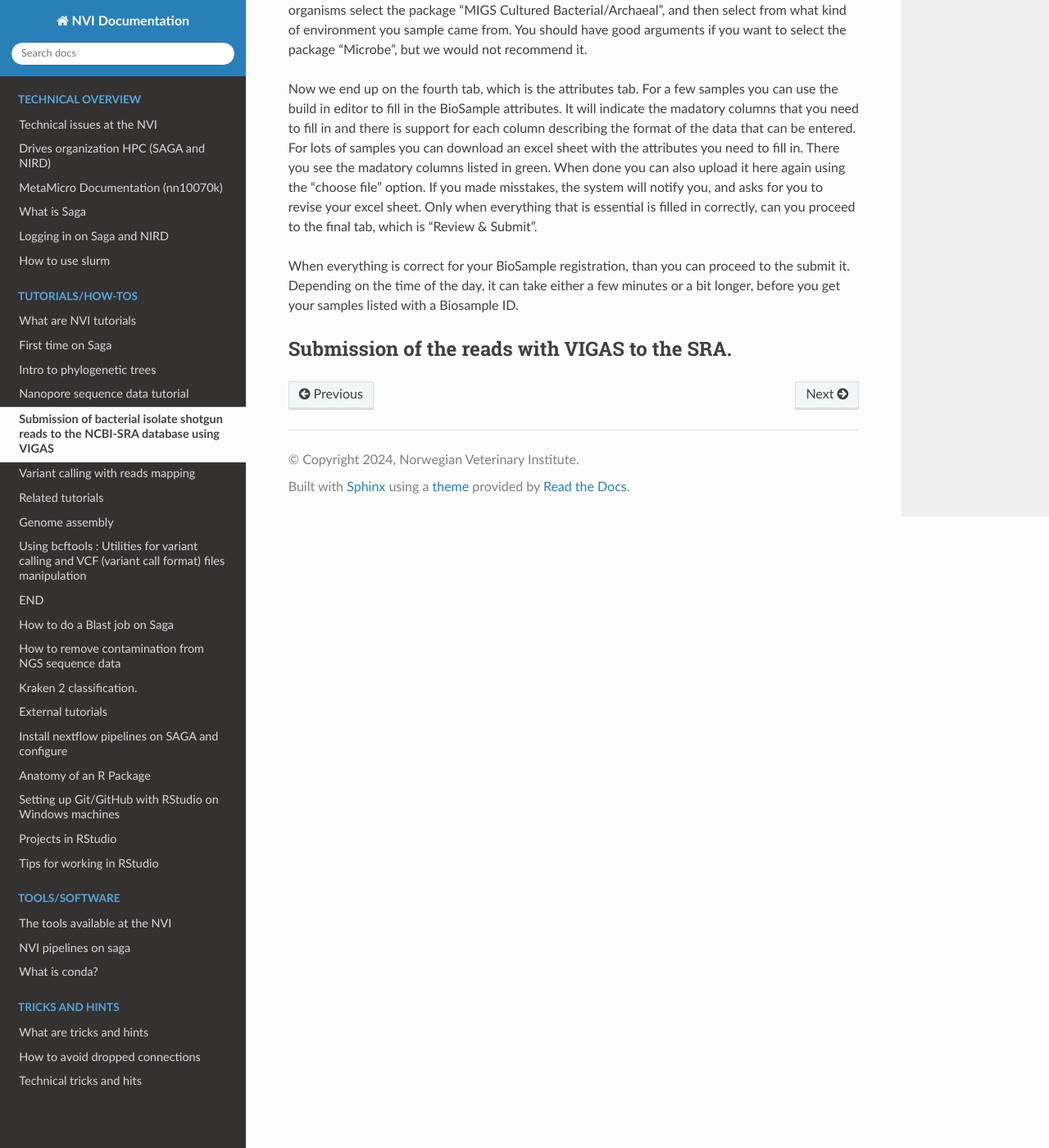
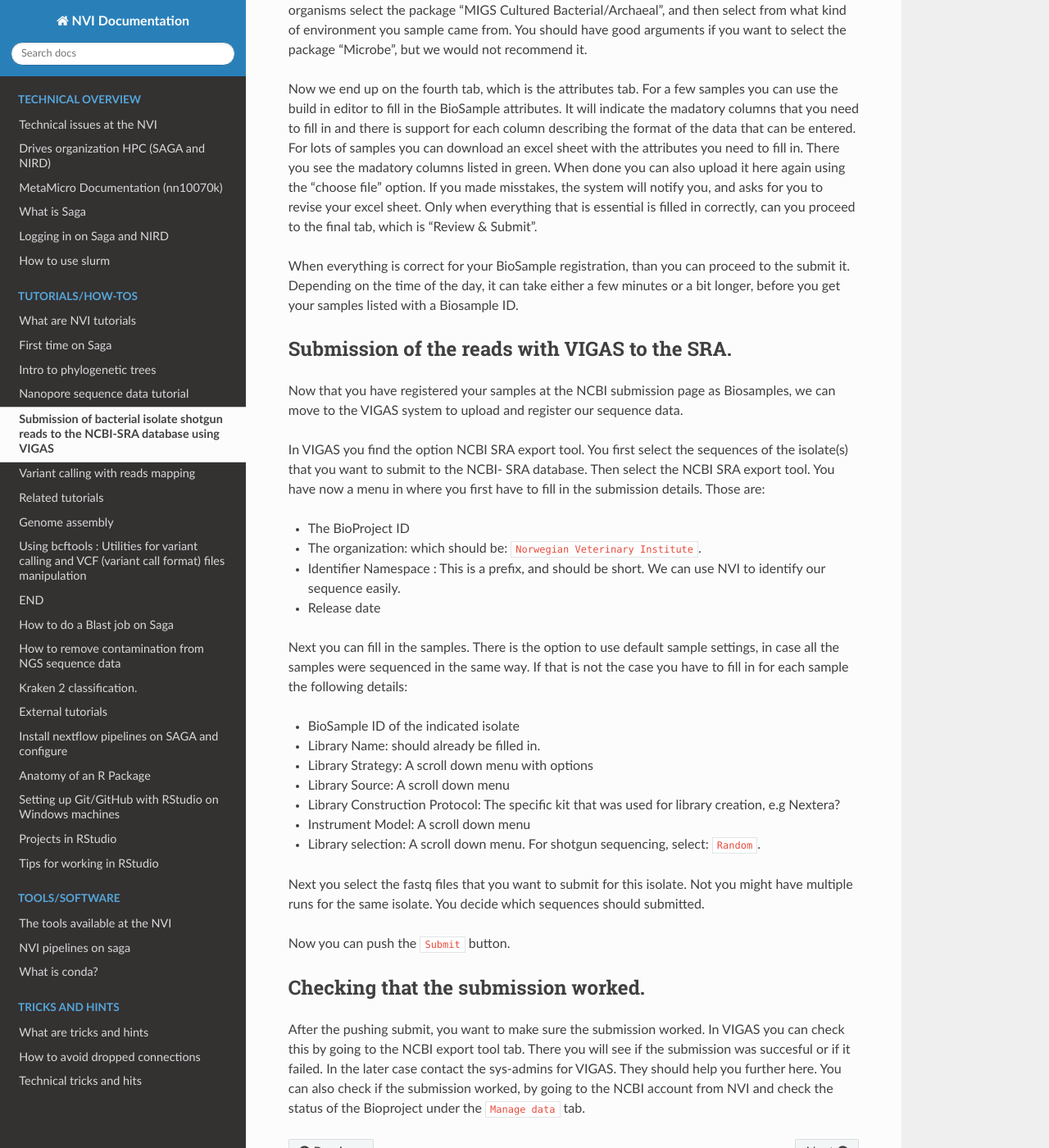
Before and after one commit to NorwegianVeterinaryInstitute/nvi-documentation, a Sphinx documentation site: the page built from docs/source/tutorials/Submission_to_NCBI.md, in a window 1280 px wide and 1400 px high, scrolled down 2788 px. Shown: the whole window at 82% size. Built offline with Sphinx 7.4.7 and the Read the Docs theme 2.0.0, drawn with Linux system fonts in a browser that asks for light colours; pages that are not in the unit, such as notebooks, are missing from menus.

Commit message:
Updated Submission_to_NCBI.md
I added how to submit using VIGAS.
And I added how to check if the submission worked.

```diff
--- a/docs/source/tutorials/Submission_to_NCBI.md
+++ b/docs/source/tutorials/Submission_to_NCBI.md
@@ -48,3 +48,29 @@ For lots of samples you can download an excel sheet with the attributes you need
 When everything is correct for your BioSample registration, than you can proceed to the submit it. Depending on the time of the day, it can take either a few minutes or a bit longer, before you get your samples listed with a Biosample ID.
 
 ## Submission of the reads with VIGAS to the SRA.
+Now that you have registered your samples at the NCBI submission page as Biosamples, we can move to the VIGAS system to upload and register our sequence data.
+
+In VIGAS you find the option NCBI SRA export tool. You first select the sequences of the isolate(s) that you want to submit to the NCBI- SRA database. Then select the NCBI SRA export tool.
+You have now a menu in where you first have to fill in the submission details.
+Those are:
+* The BioProject ID
+* The organization:  which should be:  `Norwegian Veterinary Institute`.
+* Identifier Namespace : This is a prefix, and should be short. We can use NVI to identify our sequence easily.
+* Release date
+
+Next you can fill in the samples. There is the option to use default sample settings, in case all the samples were sequenced in the same way. If that is not the case you have to fill in for each sample the following details:
+* BioSample ID of the indicated isolate
+* Library Name: should already be filled in.
+* Library Strategy: A scroll down menu with options
+* Library Source: A scroll down menu
+* Library Construction Protocol: The specific kit that was used for library creation, e.g Nextera?
+* Instrument Model: A scroll down menu
+* Library selection: A scroll down menu. For shotgun sequencing, select: `Random`.
+
+Next you select the fastq files that you want to submit for this isolate. Not you might have multiple runs for the same isolate. You decide which sequences should submitted.
+
+Now you can push the `Submit` button.
+
+## Checking that the submission worked.
+After the pushing submit, you want to make sure the submission worked. In VIGAS you can check this by going to the NCBI export tool tab. There you will see if the submission was succesful or if it failed. In the later case contact the sys-admins for VIGAS. They should help you further here.
+You can also check if the submission worked, by going to the NCBI account from NVI and check the status of the Bioproject under the `Manage data` tab.
```
